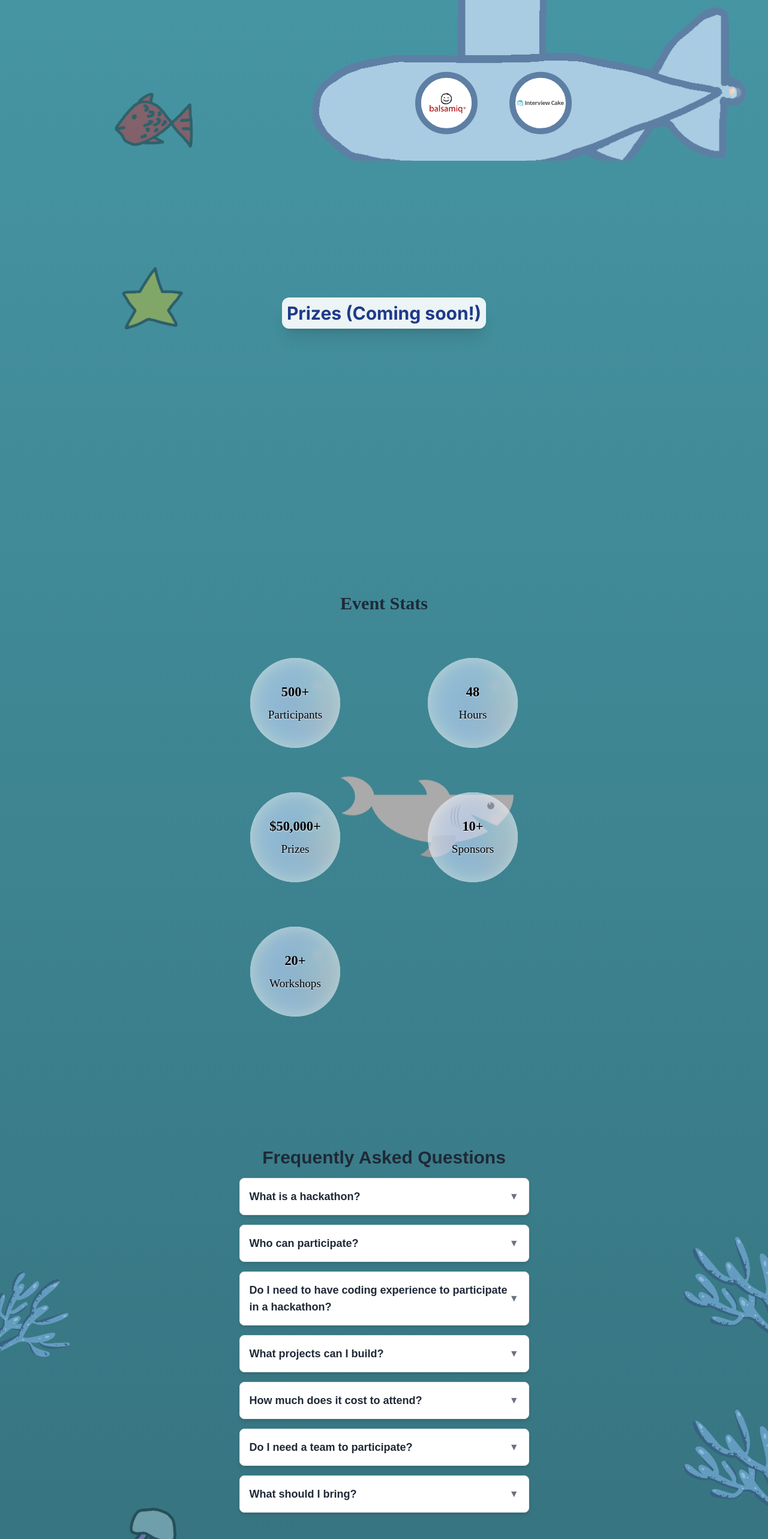
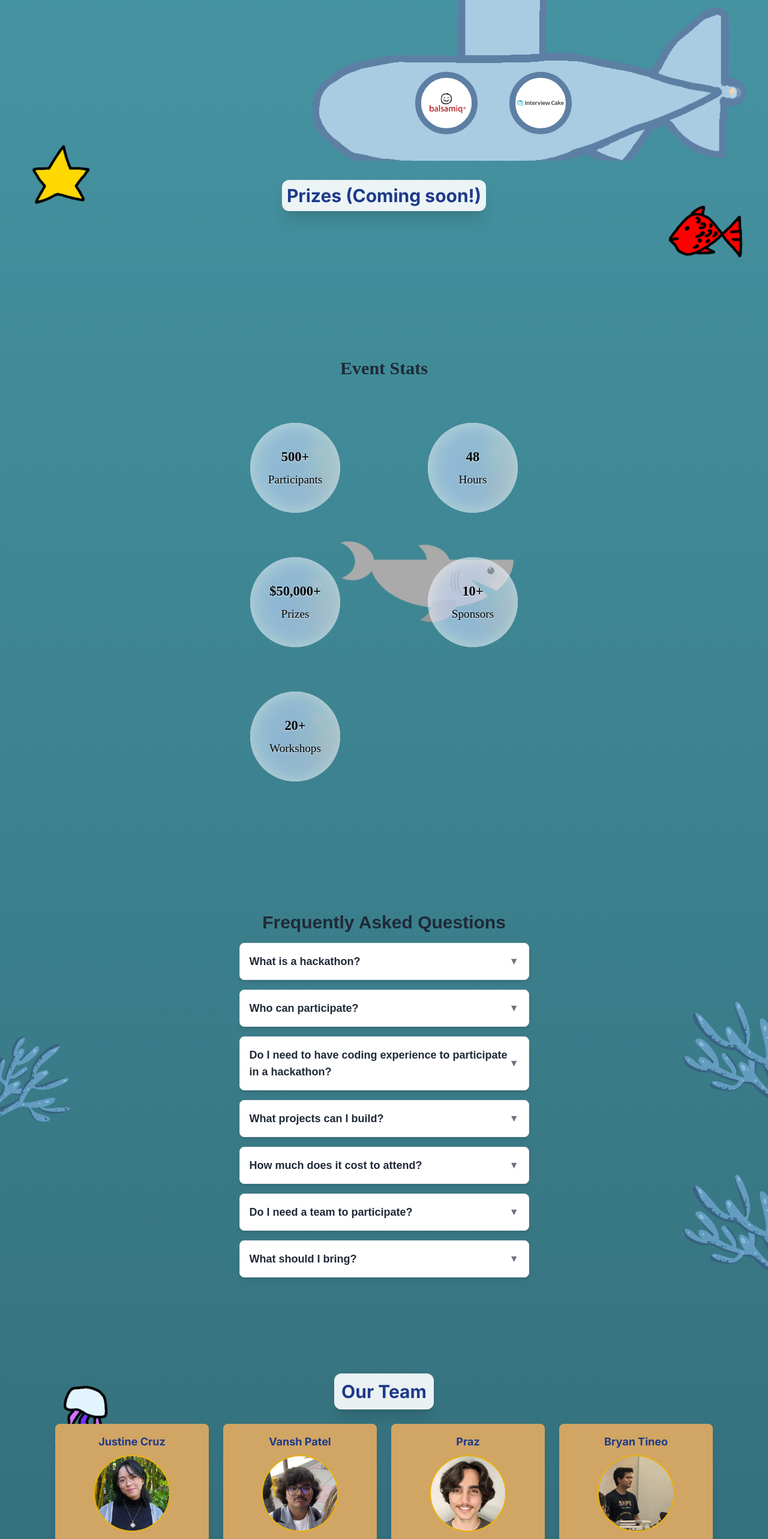
Before and after one commit to bryanmax9/beachhacks2025, a Next.js app: page / in a window 1280 px wide. Shown: the part 3540-6106 px from the top of the page at 60% size. Built offline with nearby package versions, Linux system fonts and the light colour scheme; a web font is replaced by a local one.

Commit message:
fixed css

```diff
--- a/src/app/(landing)/_components/footer.tsx
+++ b/src/app/(landing)/_components/footer.tsx
@@ -10,11 +10,6 @@ export default function Footer() {
   return (
     <footer className="footer">
       {/* Floating Decorations */}
-      <div className="floating-elements">
-        <img src="/green_fish.png" alt="Fish" className="floating-fish" />
-        <img src="/star_fish.png" alt="Starfish" className="floating-starfish" />
-        <img src="/jelly_fish.png" alt="Jellyfish" className="floating-jellyfish" />
-      </div>
 
       {/* Links Section */}
       <div className="footer-links">
--- a/src/app/(landing)/_components/prizes.css
+++ b/src/app/(landing)/_components/prizes.css
@@ -1,8 +1,8 @@
-.floating-fish {
-    animation: float-fish 3s ease-in-out infinite;
+.ryan-floating-fish {
+    animation: ryan-float-fish 3s ease-in-out infinite;
 }
 
-@keyframes float-fish {
+@keyframes ryan-float-fish {
     0% {
         transform: translateY(0);
     }
--- a/src/app/(landing)/_components/prizes.tsx
+++ b/src/app/(landing)/_components/prizes.tsx
@@ -5,10 +5,10 @@ import "./prizes.css"
 import Image from "next/image"
 export default function Prizes() {
     return (
-        <div id="prizes" className="relative flex items-center flex-col justify-center align-middle w-full h-[60vh]">
+        <div className="relative flex items-center flex-col justify-center align-middle w-full">
             <h2 className="text-3xl font-bold mb-4 text-blue-900 bg-white bg-opacity-90 p-2 shadow-xl rounded-xl w-fit">Prizes (Coming soon!)</h2>
             {/* star fish container to scale on mobile */}
-            <div className="md:w-32 w-24 md:h-32 h-24 absolute z-10 bottom-4 md:left-10 left-5 floating-fish">
+            <div className="md:w-32 w-24 md:h-32 h-24 absolute z-10 bottom-4 md:left-10 left-5 ryan-floating-fish">
                 <Image
                     src={star_fish}
                     alt="star_fish"
@@ -16,7 +16,7 @@ export default function Prizes() {
                     objectFit="fill"
                 />
             </div>
-            <div className="md:w-32 w-24 md:h-32 h-24 absolute z-10 md:top-10 top-80 md:right-10 right-4 floating-fish">
+            <div className="md:w-32 w-24 md:h-32 h-24 absolute z-10 md:top-10 top-80 md:right-10 right-4 ryan-floating-fish">
                 <Image
                     src={red_fish}
                     alt="red_fish"
--- a/src/app/(landing)/_components/teams.tsx
+++ b/src/app/(landing)/_components/teams.tsx
@@ -16,10 +16,10 @@ export default function TeamsComponent() {
       </h2>
 
       {/* Floating Fish Decorations */}
-      <div className="md:w-32 w-24 md:h-32 h-24 absolute z-10 bottom-36 md:right-10 right-5 floating-fish">
+      <div className="md:w-32 w-24 md:h-32 h-24 absolute z-10 bottom-36 md:right-10 right-5 ryan-floating-fish">
         <Image src={star_fish} alt="star_fish" layout="fill" objectFit="fill" />
       </div>
-      <div className="md:w-32 w-24 md:h-32 h-24 absolute z-10 md:top-5 md:left-20 left-5 floating-fish">
+      <div className="md:w-32 w-24 md:h-32 h-24 absolute z-10 md:top-5 md:left-20 left-5 ryan-floating-fish">
         <Image
           src={jelly_fish}
           alt="jelly_fish"
@@ -27,7 +27,7 @@ export default function TeamsComponent() {
           objectFit="fill"
         />
       </div>
-      <div className="md:w-32 w-24 md:h-32 h-24 absolute z-10 bottom-5 md:left-5 left-2 floating-fish">
+      <div className="md:w-32 w-24 md:h-32 h-24 absolute z-10 bottom-5 md:left-5 left-2 ryan-floating-fish">
         <Image
           src={green_fish}
           alt="green_fish"
@@ -37,7 +37,7 @@ export default function TeamsComponent() {
       </div>
 
       {/* Team Grid Layout */}
-      <div className="flex flex-wrap justify-center gap-6 max-w-6xl w-full px-4">
+      <div className="flex flex-wrap justify-center gap-6 max-w-6xl w-full px-4 z-10">
         <TeamWidget name="Justine Cruz" role="ui/ux" image="/justine.jpg" />
         <TeamWidget name="Vansh Patel" role="tech, ui/ux" image="/vansh.jpg" />
         <TeamWidget name="Praz" role="tech" image="/praz.jpg" />
```
